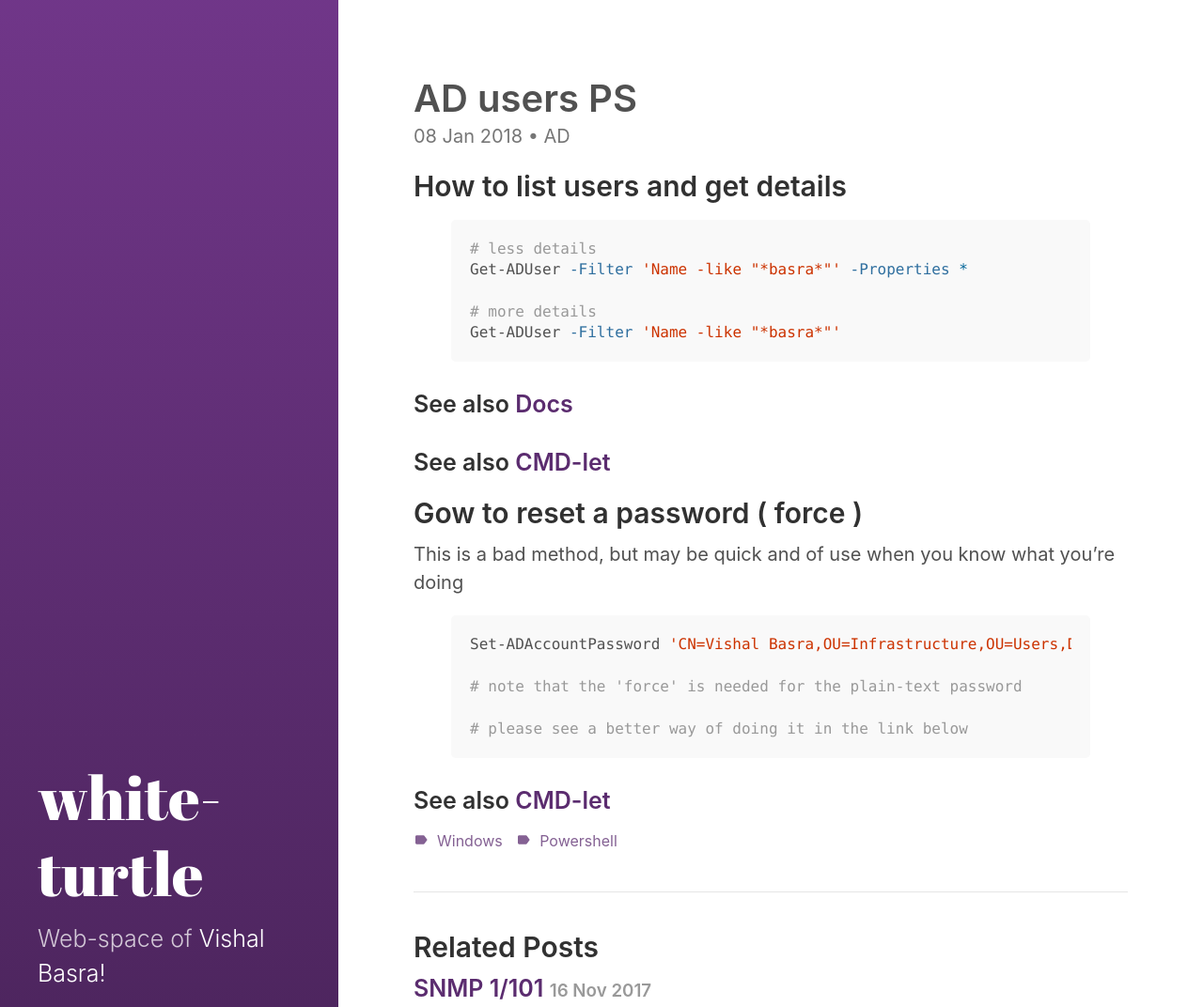
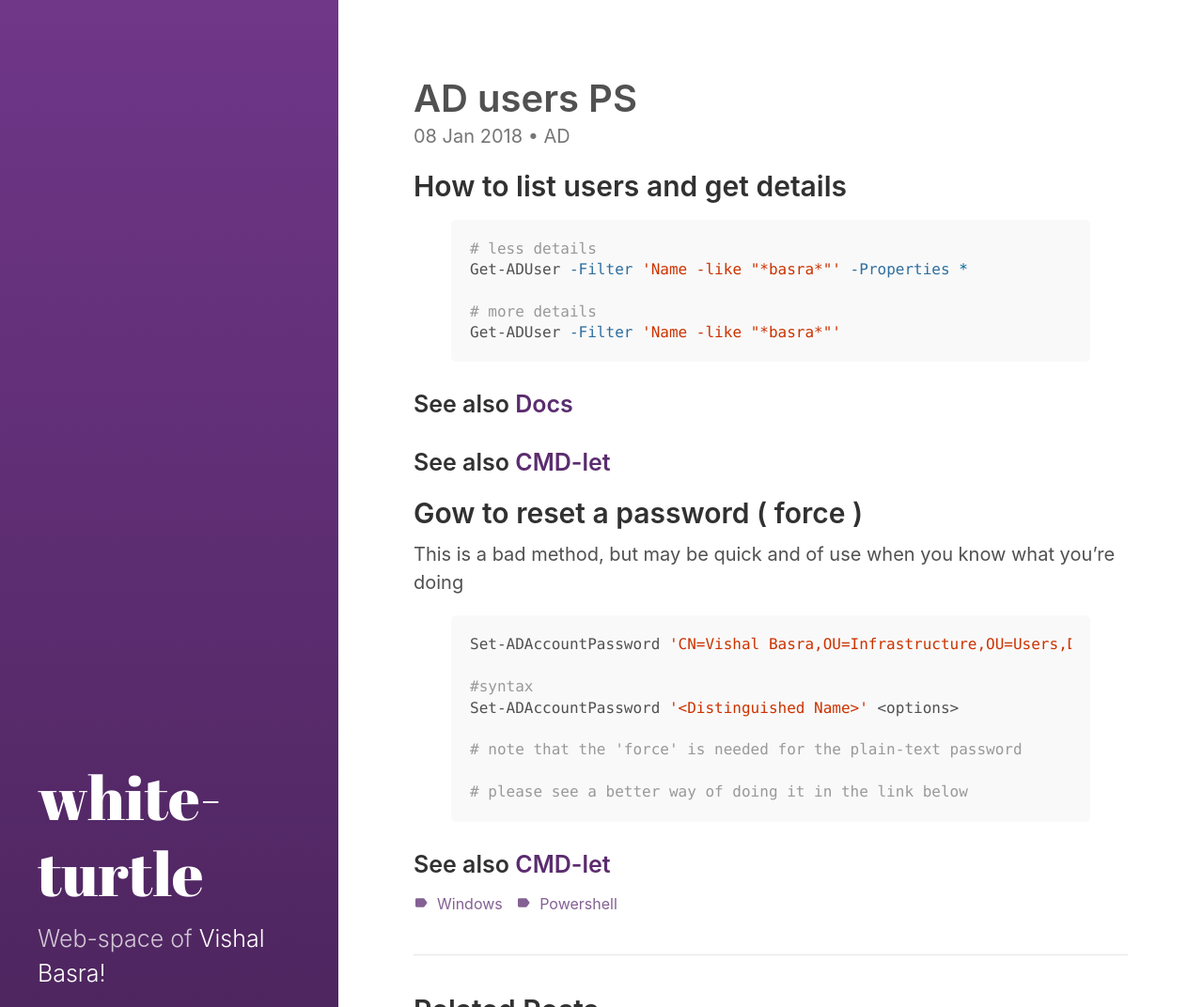
Before and after one commit to vishalbasra/vishalbasra.github.io, a Jekyll site: the page built from _posts/2018-01-08-AD-Users.md, in a window 1280 px wide, cut to the strip 0-1072 px from the top of the page. Shown: the whole strip at 94% size. Built offline with Jekyll 4.4.1, drawn with Linux system fonts in a browser that asks for light colours.

Commit message:
Update for AD

```diff
--- a/_posts/2018-01-08-AD-Users.md
+++ b/_posts/2018-01-08-AD-Users.md
@@ -34,6 +34,9 @@ This is a bad method, but may be quick and of use when you know what you're doin
 
 Set-ADAccountPassword 'CN=Vishal Basra,OU=Infrastructure,OU=Users,DC=white-turtle,DC=org' -Reset -NewPassword (ConvertTo-SecureString -AsPlainText "I am an awesomeP@sswor45" -Force)
 
+#syntax
+Set-ADAccountPassword '<Distinguished Name>' <options>
+
 # note that the 'force' is needed for the plain-text password
 
 # please see a better way of doing it in the link below
```
